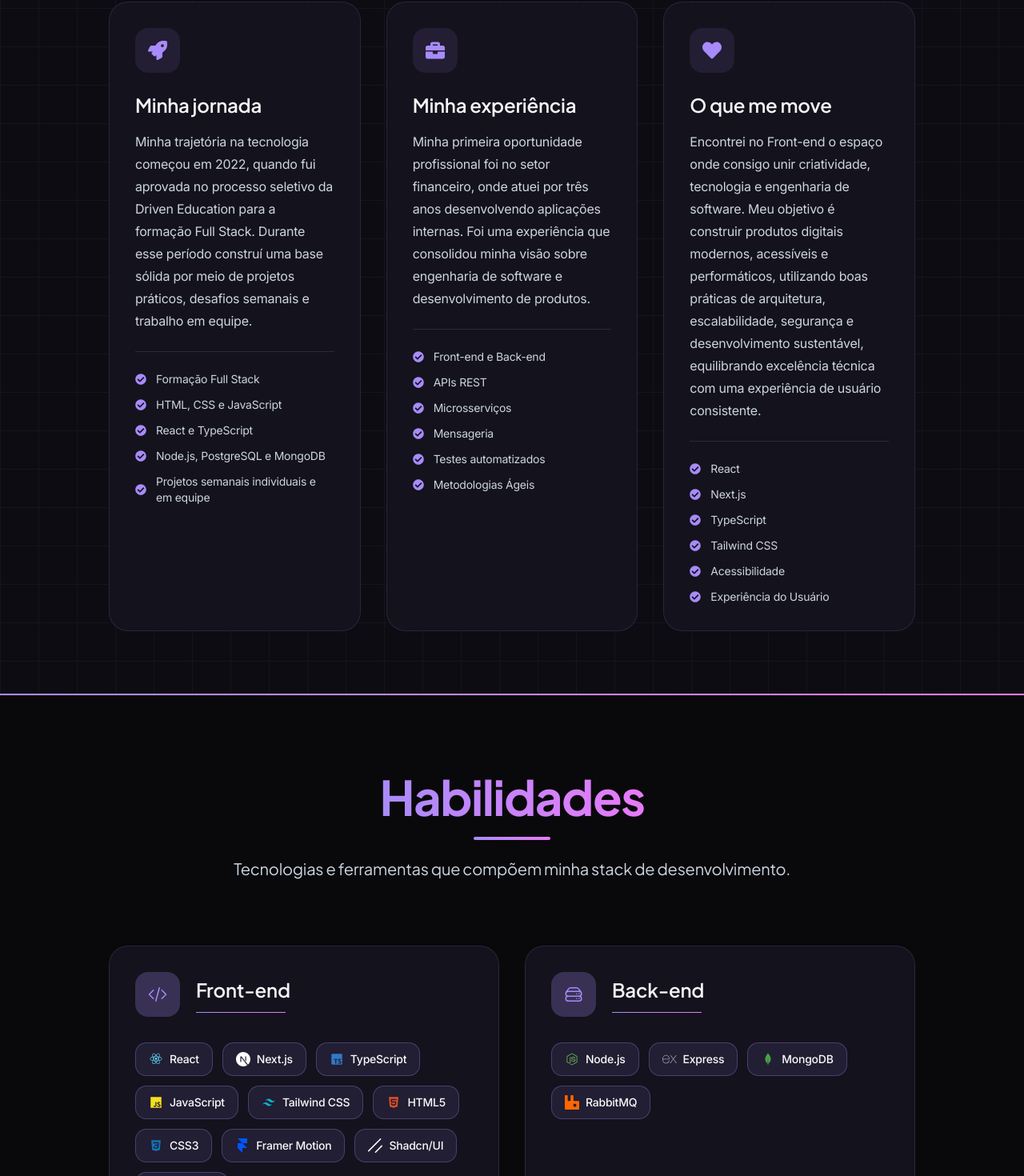
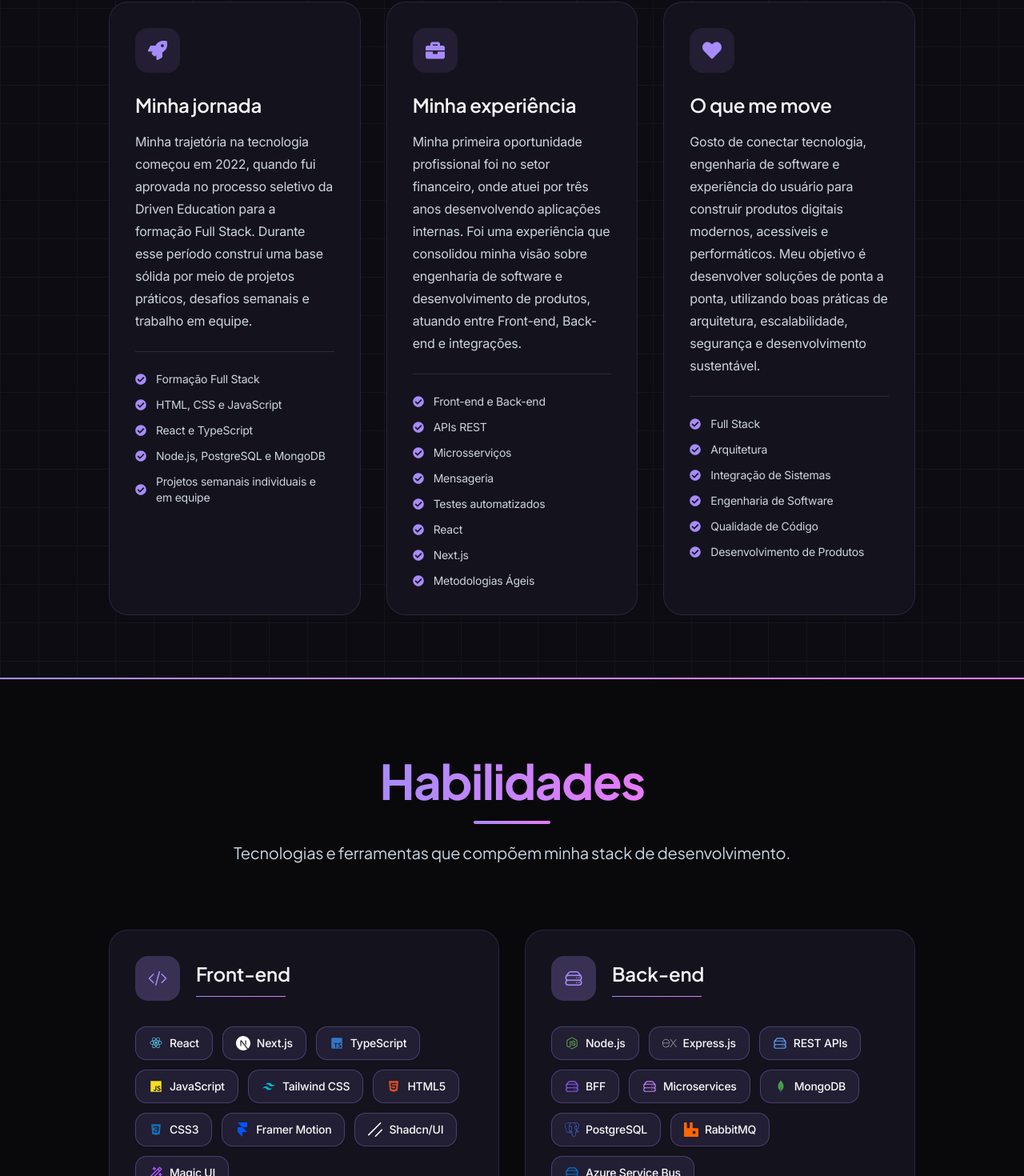
Before and after one commit to MaduDev003/Portifolio, a Next.js app: page / in a window 1280 px wide. Shown: the part 1179-2649 px from the top of the page at 80% size. Built offline with nearby package versions, Linux system fonts and the light colour scheme.

Commit message:
fix: front to full

```diff
--- a/src/data/skills.ts
+++ b/src/data/skills.ts
@@ -23,7 +23,8 @@
   SiJest,
   SiCypress,
   SiTestinglibrary,
-  SiVitest
+  SiVitest,
+  SiPostgresql
 } from "react-icons/si";
 
 import { TbWand } from "react-icons/tb";
@@ -103,9 +104,24 @@
         color: "#5FA04E",
       },
       {
-        name: "Express",
+        name: "Express.js",
         icon: SiExpress,
         color: "#A1A1AA",
+      },
+      {
+        name: "REST APIs",
+        icon: HiOutlineServerStack,
+        color: "#60A5FA",
+      },
+      {
+        name: "BFF",
+        icon: HiOutlineServerStack,
+        color: "#8B5CF6",
+      },
+      {
+        name: "Microservices",
+        icon: HiOutlineServerStack,
+        color: "#C084FC",
       },
       {
         name: "MongoDB",
@@ -113,10 +129,20 @@
         color: "#47A248",
       },
       {
+        name: "PostgreSQL",
+        icon: SiPostgresql,
+        color: "#4169E1",
+      },
+      {
         name: "RabbitMQ",
         icon: SiRabbitmq,
         color: "#FF6600",
       },
+      {
+        name: "Azure Service Bus",
+        icon: HiOutlineServerStack,
+        color: "#0078D4",
+      }
     ],
   },
 
@@ -149,6 +175,7 @@
         icon: BiLogoFigma,
         color: "#F24E1E",
       },
+
     ],
   },
 
@@ -161,13 +188,13 @@
         icon: SiJest,
         color: "#C21325",
       },
-       {
-        name: "Vistest",
+      {
+        name: "Vitest",
         icon: SiVitest,
         color: "#20F386",
       },
-       {
-        name: "React Testing Library ",
+      {
+        name: "React Testing Library",
         icon: SiTestinglibrary,
         color: "#C2292A",
       },
--- a/src/locales/en.json
+++ b/src/locales/en.json
@@ -14,8 +14,8 @@
   },
   "presentation": {
     "greeting": "Hello, I'm",
-    "professionalTitle": "Software Engineer · Front-End",
-    "tagline": "Passionate about technology, design, and digital experiences. I enjoy continuously learning and exploring new ways to build modern, accessible, and intuitive interfaces.",
+    "professionalTitle": "Software Engineer · Full Stack",
+    "tagline": "Passionate about technology, design, and software engineering. I enjoy continuously learning and exploring new ways to build modern, accessible, intuitive, and scalable solutions.",
     "callToAction": "View Projects"
   },
   "aboutMe": {
@@ -34,33 +34,34 @@
     },
     "experience": {
       "title": "My experience",
-      "description": "My first professional opportunity was in the financial sector, where I spent three years developing internal applications. This experience strengthened my perspective on software engineering and product development.",
+      "description": "My first professional opportunity was in the financial sector, where I spent three years developing internal applications. This experience strengthened my perspective on software engineering and product development, working across Front-end, Back-end, and integrations.",
       "highlights": [
         "Front-end and Back-end",
         "REST APIs",
         "Microservices",
         "Messaging",
         "Automated testing",
+        "React",
+        "Next.js",
         "Agile methodologies"
       ]
     },
     "motivation": {
       "title": "What drives me",
-      "description": "I found in Front-end development the space where I can combine creativity, technology, and software engineering. My goal is to build modern, accessible, and performant digital products using best practices in architecture, scalability, security, and sustainable development, balancing technical excellence with a consistent user experience.",
+      "description": "I enjoy connecting technology, software engineering, and user experience to build modern, accessible, and high-performance digital products. My goal is to develop end-to-end solutions using best practices in architecture, scalability, security, and sustainable development.",
       "highlights": [
-        "React",
-        "Next.js",
-        "TypeScript",
-        "Tailwind CSS",
-        "Accessibility",
-        "User Experience"
+        "Full Stack",
+        "Architecture",
+        "Systems Integration",
+        "Software Engineering",
+        "Code Quality",
+        "Product Development"
       ]
     }
   },
   "skills": {
     "pageTitle": "Skills",
     "subTitle": "Technologies and tools that make up my development stack.",
-
     "categories": {
       "frontend": "Front-end",
       "backend": "Back-end",
@@ -68,19 +69,19 @@
       "quality": "Quality"
     }
   },
-  "experience":{
-    "pageTitle":"Experience",
+  "experience": {
+    "pageTitle": "Experience",
     "details": "Key Achievements",
-    "experiences":[
+    "experiences": [
       {
         "title": "Software Engineer",
         "company": "GETNET",
         "period": "May 2023 - January 2026",
-        "location": "Madri, Community of Madrid, Spain",
-        "description": "Worked on web application development, contributing to both front-end and back-end solutions. Experience with React, Node.js, REST APIs, microservices, automated testing, and messaging services in a corporate environment.",
+        "location": "Madrid, Community of Madrid, Spain",
+        "description": "Worked on web application development, contributing to both Front-end and Back-end solutions. Experience with React, Node.js, REST APIs, BFF, microservices, automated testing, and integration with messaging services in a corporate environment.",
         "achievements": [
           "Technically led the evolution of the internal accounting portal after the Front-End developer's departure.",
-          "Automated processes with filters and responsive forms, eliminating manual queries and accelerating data analysis.",
+          "Automated processes with responsive filters and forms, eliminating manual queries and accelerating data analysis.",
           "Maintained and evolved an ecosystem of 11 microservices responsible for the monthly accounting closing process.",
           "Designed automated tests with Jest and Cypress, increasing test coverage to 90% and ensuring successful Azure DevOps pipeline execution.",
           "Resolved critical incidents by analyzing Front-End, BFF, and Back-End layers as an integrated system.",
@@ -92,7 +93,7 @@
         "company": "Personal Project",
         "period": "January 2026 - Present",
         "location": "Remote",
-        "description": "Development of a cinema application focused on front-end architecture, user experience, and a complete ticket purchasing flow. The project simulates a real-world booking platform, integrating API consumption, state management, form validation, and data persistence.",
+        "description": "Development of a cinema application focused on software architecture, user experience, and a complete ticket purchasing flow. The project simulates a real-world booking platform, integrating API consumption, state management, form validation, and data persistence.",
         "achievements": [
           "Designed a complete ticket purchasing flow covering session selection, seats, products, payment, and confirmation.",
           "Implemented global state management with Zustand and checkout persistence using localStorage.",
@@ -124,7 +125,7 @@
       }
     ]
   },
-  "contact":{
+  "contact": {
     "pageTitle": "Let's talk",
     "subtitle": "If you'd like to talk about projects, opportunities, or technology, I'd love to chat.",
     "callToAction": "Send email",
--- a/src/locales/pt.json
+++ b/src/locales/pt.json
@@ -14,8 +14,8 @@
   },
   "presentation": {
     "greeting": "Olá, eu sou",
-    "professionalTitle": "Engenheira de Software · Front-End",
-    "tagline": "Apaixonada por tecnologia, design e experiências digitais. Gosto de aprender continuamente e explorar novas formas de desenvolver interfaces modernas, acessíveis e intuitivas.",
+    "professionalTitle": "Engenheira de Software · Full Stack",
+    "tagline": "Apaixonada por tecnologia, design e engenharia de software. Gosto de aprender continuamente e explorar novas formas de desenvolver soluções modernas, acessíveis, intuitivas e escaláveis.",
     "callToAction": "Ver Projetos"
   },
   "aboutMe": {
@@ -34,26 +34,28 @@
     },
     "experience": {
       "title": "Minha experiência",
-      "description": "Minha primeira oportunidade profissional foi no setor financeiro, onde atuei por três anos desenvolvendo aplicações internas. Foi uma experiência que consolidou minha visão sobre engenharia de software e desenvolvimento de produtos.",
+      "description": "Minha primeira oportunidade profissional foi no setor financeiro, onde atuei por três anos desenvolvendo aplicações internas. Foi uma experiência que consolidou minha visão sobre engenharia de software e desenvolvimento de produtos, atuando entre Front-end, Back-end e integrações.",
       "highlights": [
         "Front-end e Back-end",
         "APIs REST",
         "Microsserviços",
         "Mensageria",
         "Testes automatizados",
+        "React",
+        "Next.js",
         "Metodologias Ágeis"
       ]
     },
     "motivation": {
       "title": "O que me move",
-      "description": "Encontrei no Front-end o espaço onde consigo unir criatividade, tecnologia e engenharia de software. Meu objetivo é construir produtos digitais modernos, acessíveis e performáticos, utilizando boas práticas de arquitetura, escalabilidade, segurança e desenvolvimento sustentável, equilibrando excelência técnica com uma experiência de usuário consistente.",
-      "highlights": [
-        "React",
-        "Next.js",
-        "TypeScript",
-        "Tailwind CSS",
-        "Acessibilidade",
-        "Experiência do Usuário"
+      "description": "Gosto de conectar tecnologia, engenharia de software e experiência do usuário para construir produtos digitais modernos, acessíveis e performáticos. Meu objetivo é desenvolver soluções de ponta a ponta, utilizando boas práticas de arquitetura, escalabilidade, segurança e desenvolvimento sustentável.",
+     "highlights": [
+        "Full Stack",
+        "Arquitetura",
+        "Integração de Sistemas",
+        "Engenharia de Software",
+        "Qualidade de Código",
+        "Desenvolvimento de Produtos"
       ]
     }
   },
@@ -67,8 +69,8 @@
       "quality": "Qualidade"
     }
   },
-  "experience":{
-    "pageTitle":"Experiência",
+  "experience": {
+    "pageTitle": "Experiência",
     "details": "Principal Conquistas",
     "experiences": [
       {
@@ -76,7 +78,7 @@
         "company": "GETNET",
         "period": "Maio 2023 - Janeiro 2026",
         "location": "Madri, Comunidade de Madrid, Espanha",
-        "description": "Atuação no desenvolvimento de aplicações web, contribuindo em soluções front-end e back-end. Experiência com React, Node.js, APIs REST, microsserviços, testes automatizados e integração com serviços de mensageria em ambiente corporativo.",
+        "description": "Atuação no desenvolvimento de aplicações web, contribuindo em soluções Front-end e Back-end. Experiência com React, Node.js, APIs REST, BFF, microsserviços, testes automatizados e integração com serviços de mensageria em ambiente corporativo.",
         "achievements": [
           "Liderei tecnicamente a evolução do portal contábil interno após a saída do desenvolvedor Front-End.",
           "Automatizei processos com filtros e formulários responsivos, eliminando consultas manuais e acelerando a análise de dados.",
@@ -91,7 +93,7 @@
         "company": "Projeto Autoral",
         "period": "Janeiro 2026 - Atualmente",
         "location": "Remoto",
-        "description": "Desenvolvimento de uma aplicação de cinema com foco em arquitetura front-end, experiência do usuário e fluxo completo de compra de ingressos. O projeto simula uma plataforma real de reservas, integrando consumo de APIs, gerenciamento de estado, validação de formulários e persistência de dados.",
+        "description": "Desenvolvimento de uma aplicação de cinema com foco em arquitetura de software, experiência do usuário e fluxo completo de compra de ingressos. O projeto simula uma plataforma real de reservas, integrando consumo de APIs, gerenciamento de estado, validação de formulários e persistência de dados.",
         "achievements": [
           "Projetei um fluxo completo de compra de ingressos, contemplando seleção de sessão, assentos, produtos, pagamento e confirmação.",
           "Implementei gerenciamento de estado global com Zustand e persistência do checkout utilizando localStorage.",
@@ -103,9 +105,9 @@
       }
     ]
   },
-  "projects":{
+  "projects": {
     "pageTitle": "Projetos",
-    "subTitle":"Explore projetos onde tecnologia, design e experiência do usuário se encontram.",
+    "subTitle": "Explore projetos onde tecnologia, design e experiência do usuário se encontram.",
     "Featured": "Destaque",
     "viewProject": "Ver Projeto",
     "projects": [
@@ -113,21 +115,21 @@
         "description": "Plataforma de cinema desenvolvida com foco em experiência do usuário, acessibilidade e arquitetura escalável."
       },
       {
-         "description": "Jogo de captura e esquiva onde tecnologias aumentam sua pontuação, enquanto bugs e erros reduzem suas vidas. Sobreviva o máximo possível."
+        "description": "Jogo de captura e esquiva onde tecnologias aumentam sua pontuação, enquanto bugs e erros reduzem suas vidas. Sobreviva o máximo possível."
       },
       {
-        "description": "Dashboard de previsão do tempo consumindo API externa com interface responsiva"
+        "description": "Dashboard de previsão do tempo consumindo API externa com interface responsiva."
       },
       {
         "description": "Aplicação responsiva simulando um site de Pizza."
       }
     ]
   },
-  "contact":{
+  "contact": {
     "pageTitle": "Vamos conversar?",
     "subtitle": "Se você quiser conversar sobre projetos, oportunidades ou tecnologia, será um prazer trocar uma ideia.",
     "callToAction": "Enviar e-mail",
-    "contacts":[
+    "contacts": [
       {
         "description": "Vamos nos conectar."
       },
```
